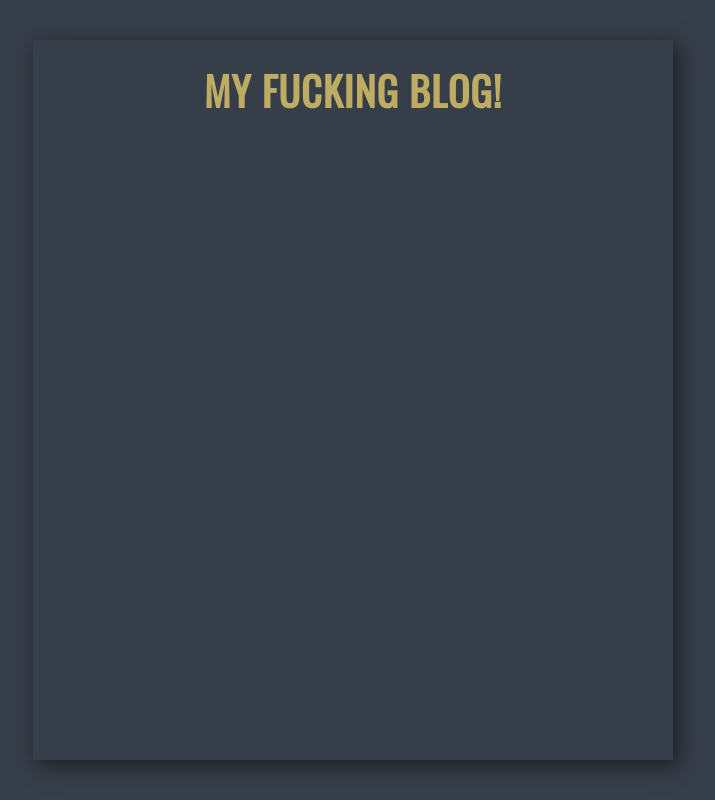
After one commit to derzeitgeistmmm/my-first-blog, a Django app: template blog/templates/blog/base.html in a window 1280 px wide. The commit adds this page. Shown: the whole page, without its empty margins (287-1002 px from the left). Run offline with Django 3.2, Linux system fonts and the light colour scheme; the template is opened without the code that fills it, so the values that code supplies are empty.

Commit message:
Added view and template ffor detailed blog post as well as CSS for the site.

```diff
--- /dev/null
+++ b/blog/static/css/blog.css
@@ -0,0 +1,61 @@
+html {
+    background-color: #363e4a;
+    color: white;
+    font-family: Oswald;
+}
+
+body {
+    width: 600px;
+    margin: 40px auto;
+    background-color: #363e4a;
+    padding: 10px 20px 20px 20px;
+    box-shadow: 5px 5px 20px #1d1e20;
+}
+
+h1, h2, h3, h4 {
+    color: #beac62;
+    line-height: 0;
+    line-height: 0;
+}
+
+a {
+    text-decoration: none;
+}
+
+.page-header, .page-header h1 a {
+    color: #beac62;
+    letter-spacing: 1px;
+    text-align: center;
+    font-size: 40px;
+    margin: 40px auto;
+}
+
+.top-menu, .top-menu:hover, .top-menu:visited {
+    color: #beac62;
+    float: right;
+    font-size: 16px;
+}
+
+.post p, .post ul {
+    font-size: 16px;
+    letter-spacing: 1px;
+    line-height: 1.5;
+    text-decoration: none;
+}
+
+.post h1 a, .post h2 a {
+    color: #beac62;
+    text-decoration: none;
+}
+
+.post {
+    margin: 20px auto;
+}
+
+.post-form textarea, .post-form input {
+    width: 100;
+}
+
+.published-date {
+    color: #b5bdc9;
+}
--- /dev/null
+++ b/blog/templates/blog/base.html
@@ -0,0 +1,24 @@
+{% load static %}
+<html>
+    <head>
+        <meta charset="utf-8">
+        <title>MY FUCKING BLOG!</title>
+        <link rel="stylesheet" href="{% static 'css/blog.css' %}">
+        <link href="https://fonts.googleapis.com/css?family=Oswald" rel="stylesheet" type="text/css">
+    </head>
+
+    <body>
+        <div class="page-header">
+            <h1><a href="/">MY FUCKING BLOG!</a></h1>
+        </div>
+
+        <div class="content container">
+            <div class="row">
+                <div class="col-md-8">
+                    {% block content %}
+                    {% endblock %}
+                </div>
+            </div>
+        </div>
+    </body>
+</html>
--- a/blog/urls.py
+++ b/blog/urls.py
@@ -4,4 +4,5 @@ from . import views
 
 urlpatterns = [
         path('', views.post_list, name='post_list'),
+        path('post/<int:pk>/', views.post_detail, name='post_detail'),
 ]
```
Also changed, not shown: blog/templates/blog/post_detail.html (added, +14 -0 lines), blog/templates/blog/post_list.html (+12 -17 lines), blog/views.py (+6 -1 lines).
